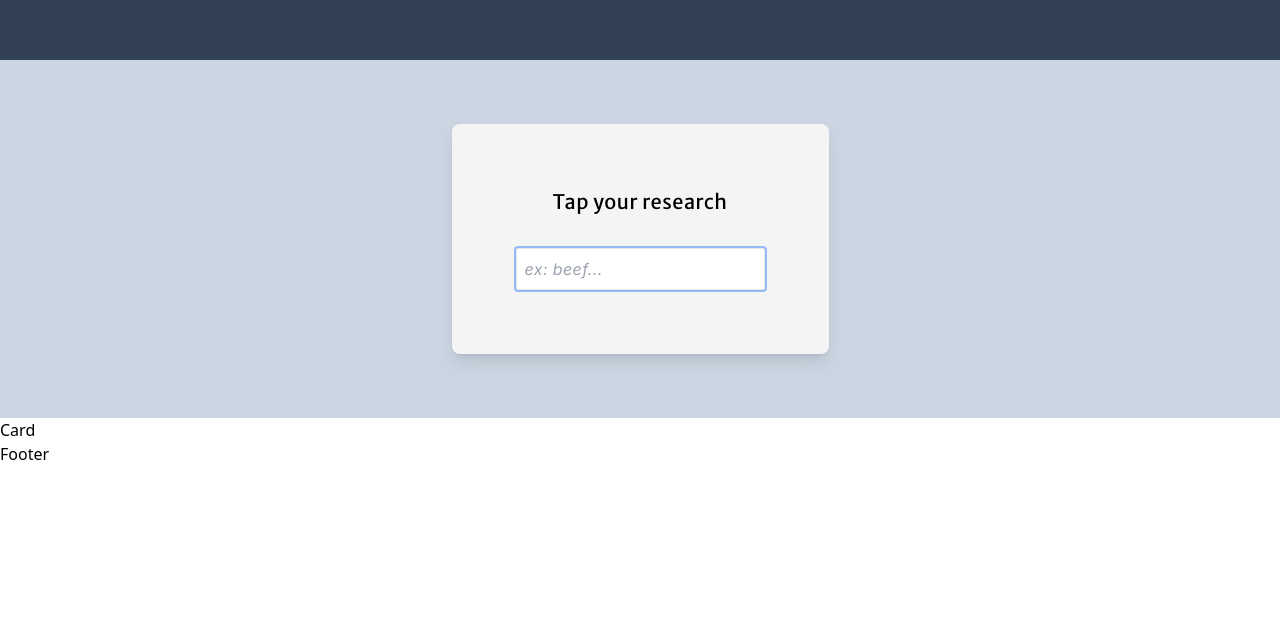
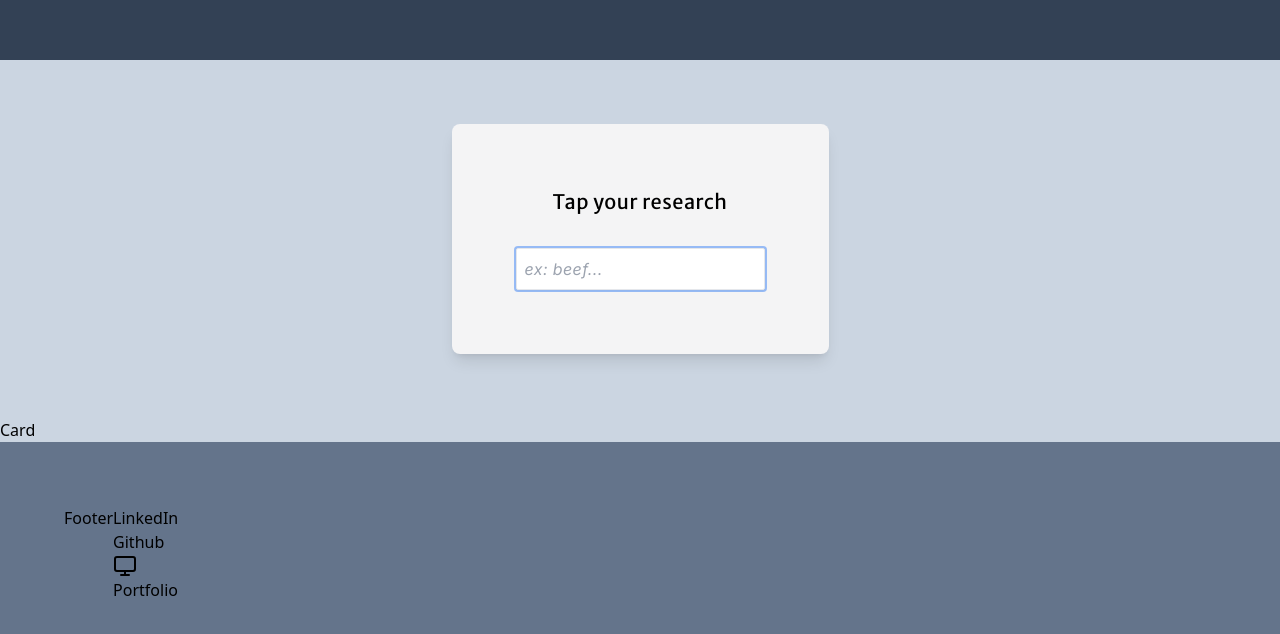
Before and after one commit to Melvunx/Cooking-App, a React (Vite) app: page / in a window 1280 px wide. Shown: the part 740-1374 px from the top of the page. Before the commit the page ends 1206 px from the top, so only its background shows below. Built offline with nearby package versions, Linux system fonts and the light colour scheme.

Commit message:
pre-setup footer

```diff
--- a/index.html
+++ b/index.html
@@ -9,5 +9,6 @@
   <body>
     <div id="root"></div>
     <script type="module" src="/src/main.tsx"></script>
+    <script src="https://cdn.lordicon.com/lordicon.js"></script>
   </body>
 </html>
--- a/package.json
+++ b/package.json
@@ -12,6 +12,7 @@
     "lint:fix": "eslint ./src --fix"
   },
   "dependencies": {
+    "@lordicon/react": "^1.10.0",
     "axios": "^1.7.7",
     "lucide-react": "^0.451.0",
     "react": "^18.3.1",
--- a/src/components/Footer.tsx
+++ b/src/components/Footer.tsx
@@ -1,7 +1,28 @@
+import { Monitor } from "lucide-react";
+
+
 const Footer = () => {
-  return <div>
-    <h1>Footer</h1>
-  </div>;
+  return (
+    <footer className=" flex bg-slate-500 p-16 ">
+      <h1>Footer</h1>
+      <ul>
+        <li>
+          <a href="">LinkedIn</a>
+        </li>
+        <li>
+          <a href="">Github</a>
+        </li>
+        <li>
+          <a href="">
+            <span>
+              <Monitor />
+            </span>
+            Portfolio
+          </a>
+        </li>
+      </ul>
+    </footer>
+  );
 };
 
 export default Footer;
--- a/src/components/layout/Card.tsx
+++ b/src/components/layout/Card.tsx
@@ -1,6 +1,6 @@
 const Card = () => {
   return (
-    <div>
+    <div className="">
       <h1>Card</h1>
     </div>
   );
--- a/src/pages/Home.tsx
+++ b/src/pages/Home.tsx
@@ -3,7 +3,7 @@ import Search from "@layout/Search";
 
 const Home = () => {
   return (
-    <div>
+    <div className="bg-slate-300">
       <Search />
       <main id="main">
         <Card />
```
Also changed, not shown: 1 other file (tests, documents, lock files or other folders).
